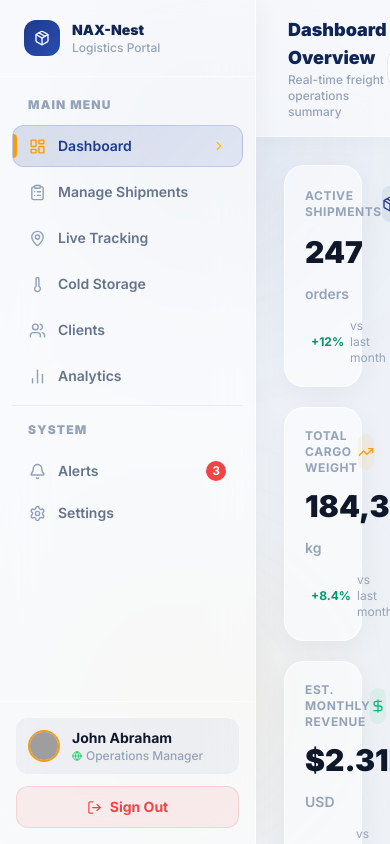
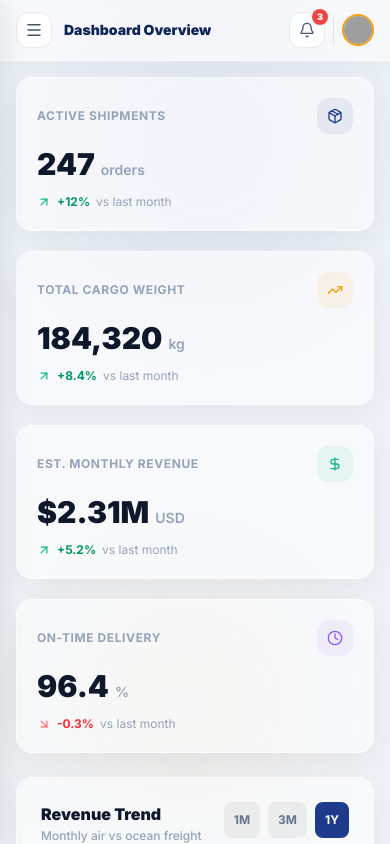
Before and after one commit to artavistadata-del/DashboardNax-eng, a Next.js app: page /dashboard in a window 390 px wide. Built offline with nearby package versions, Linux system fonts and the light colour scheme; sample sign-in values are in the browser's storage; grey boxes are pictures that could not be loaded.

Commit message:
update code agar bisa responsive mobile semua halaman

```diff
--- a/app/dashboard/components/ColdStorageView.tsx
+++ b/app/dashboard/components/ColdStorageView.tsx
@@ -164,14 +164,13 @@ export default function ColdStorageView() {
             { time: '10:20:44', chamber: 'B2', event: 'New cargo loaded — 840 kg fresh produce', type: 'info' },
             { time: '09:15:30', chamber: 'C1', event: 'Defrost cycle initiated and completed', type: 'info' },
           ].map((ev, i) => (
-            <div key={i} className="flex items-center gap-4 text-sm py-2 border-b" style={{ borderColor: 'rgba(0,0,0,0.05)' }}>
+            <div key={i} className="flex flex-wrap items-start sm:items-center gap-2 sm:gap-4 text-sm py-2.5 border-b" style={{ borderColor: 'rgba(0,0,0,0.05)' }}>
               <span className="text-xs font-mono font-bold flex-shrink-0" style={{ color: '#94a3b8' }}>{ev.time}</span>
               <span className="text-xs font-black px-2 py-0.5 rounded-md flex-shrink-0"
                 style={{ background: 'rgba(30,58,138,0.1)', color: '#1e3a8a' }}>{ev.chamber}</span>
-              <span className="flex-1 font-medium" style={{ color: ev.type === 'critical' ? '#ef4444' : ev.type === 'warning' ? '#f59e0b' : '#475569' }}>
+              <span className="flex-1 min-w-0 font-medium text-xs sm:text-sm" style={{ color: ev.type === 'critical' ? '#ef4444' : ev.type === 'warning' ? '#f59e0b' : '#475569' }}>
                 {ev.event}
               </span>
-              <Clock size={12} style={{ color: '#94a3b8' }}/>
             </div>
           ))}
         </div>
--- a/app/dashboard/components/Header.tsx
+++ b/app/dashboard/components/Header.tsx
@@ -1,6 +1,6 @@
 'use client';
 
-import { Search, Bell, Calendar, Download, ChevronDown } from 'lucide-react';
+import { Search, Bell, Calendar, Download, ChevronDown, Menu } from 'lucide-react';
 
 const pageTitles: Record<string, { title: string; sub: string }> = {
   overview:   { title: 'Dashboard Overview', sub: 'Real-time freight operations summary' },
@@ -16,13 +16,14 @@ const pageTitles: Record<string, { title: string; sub: string }> = {
 interface HeaderProps {
   activeMenu: string;
   unreadAlerts?: number;
+  onMenuToggle: () => void;
 }
 
-export default function Header({ activeMenu, unreadAlerts = 3 }: HeaderProps) {
+export default function Header({ activeMenu, unreadAlerts = 3, onMenuToggle }: HeaderProps) {
   const page = pageTitles[activeMenu] ?? { title: 'Dashboard', sub: '' };
 
   return (
-    <header className="flex-shrink-0 px-8 py-4 flex items-center justify-between sticky top-0 z-30"
+    <header className="flex-shrink-0 px-4 sm:px-6 lg:px-8 py-3 sm:py-4 flex items-center justify-between sticky top-0 z-30"
       style={{
         background: 'rgba(255,255,255,0.55)',
         backdropFilter: 'blur(20px)',
@@ -31,21 +32,37 @@ export default function Header({ activeMenu, unreadAlerts = 3 }: HeaderProps) {
         boxShadow: '0 4px 24px rgba(0,0,0,0.03)',
       }}>
 
-      {/* Left — Page title */}
-      <div>
-        <h1 className="text-lg font-black" style={{ color: '#0f2557' }}>{page.title}</h1>
-        <p className="text-xs font-medium" style={{ color: '#94a3b8' }}>{page.sub}</p>
+      {/* Left — Hamburger (mobile) + Page title */}
+      <div className="flex items-center gap-3 min-w-0">
+        {/* Hamburger — visible on mobile only */}
+        <button
+          onClick={onMenuToggle}
+          className="lg:hidden flex-shrink-0 w-9 h-9 flex items-center justify-center rounded-xl transition-all"
+          style={{
+            background: 'rgba(255,255,255,0.8)',
+            border: '1px solid rgba(0,0,0,0.08)',
+          }}
+          aria-label="Open menu"
+          id="hamburger-menu-btn"
+        >
+          <Menu size={18} style={{ color: '#475569' }} />
+        </button>
+
+        <div className="min-w-0">
+          <h1 className="text-sm sm:text-base lg:text-lg font-black truncate" style={{ color: '#0f2557' }}>{page.title}</h1>
+          <p className="text-xs font-medium hidden sm:block" style={{ color: '#94a3b8' }}>{page.sub}</p>
+        </div>
       </div>
 
       {/* Right — Controls */}
-      <div className="flex items-center gap-3">
-        {/* Search */}
+      <div className="flex items-center gap-2 sm:gap-3 flex-shrink-0">
+        {/* Search — hidden on mobile */}
         <div className="relative hidden md:block">
           <Search className="absolute left-3 top-1/2 -translate-y-1/2 w-4 h-4" style={{ color: '#94a3b8' }}/>
           <input
             type="text"
             placeholder="Search AWB, client..."
-            className="pl-9 pr-4 py-2 text-sm font-medium rounded-xl outline-none transition-all w-56"
+            className="pl-9 pr-4 py-2 text-sm font-medium rounded-xl outline-none transition-all w-44 lg:w-56"
             style={{
               background: 'rgba(255,255,255,0.8)',
               border: '1px solid rgba(0,0,0,0.08)',
@@ -54,7 +71,7 @@ export default function Header({ activeMenu, unreadAlerts = 3 }: HeaderProps) {
           />
         </div>
 
-        {/* Date range */}
+        {/* Date range — hidden on mobile & tablet */}
         <button className="hidden lg:flex items-center gap-2 px-3 py-2 rounded-xl text-sm font-semibold transition-all"
           style={{
             background: 'rgba(255,255,255,0.8)',
@@ -66,13 +83,13 @@ export default function Header({ activeMenu, unreadAlerts = 3 }: HeaderProps) {
           <ChevronDown size={13} className="text-slate-400"/>
         </button>
 
-        {/* Export */}
-        <button className="hidden lg:flex items-center gap-2 px-4 py-2 rounded-xl text-sm font-bold text-white transition-all"
+        {/* Export — hidden on small screens */}
+        <button className="hidden sm:flex items-center gap-2 px-3 lg:px-4 py-2 rounded-xl text-xs sm:text-sm font-bold text-white transition-all"
           style={{
             background: 'linear-gradient(135deg, #1e3a8a, #2a4db3)',
             boxShadow: '0 4px 12px rgba(30,58,138,0.3)',
           }}>
-          <Download size={14}/> Export
+          <Download size={14}/> <span className="hidden sm:inline">Export</span>
         </button>
 
         {/* Notification bell */}
@@ -91,7 +108,7 @@ export default function Header({ activeMenu, unreadAlerts = 3 }: HeaderProps) {
         </button>
 
         {/* Avatar */}
-        <div className="flex items-center gap-2.5 pl-3 border-l" style={{ borderColor: 'rgba(0,0,0,0.08)' }}>
+        <div className="flex items-center gap-2.5 pl-2 sm:pl-3 border-l" style={{ borderColor: 'rgba(0,0,0,0.08)' }}>
           <img src="https://i.pravatar.cc/150?img=11" alt="Profile" className="w-8 h-8 rounded-full border-2" style={{ borderColor: '#f59e0b' }}/>
           <div className="hidden lg:block">
             <p className="text-xs font-black leading-tight" style={{ color: '#0f172a' }}>John Abraham</p>
--- a/app/dashboard/components/OverviewView.tsx
+++ b/app/dashboard/components/OverviewView.tsx
@@ -217,12 +217,12 @@ export default function OverviewView() {
 
       {/* Recent Shipments Table */}
       <div className="glass-card overflow-hidden">
-        <div className="px-6 py-4 flex items-center justify-between border-b" style={{ borderColor: 'rgba(0,0,0,0.05)' }}>
+        <div className="px-4 sm:px-6 py-4 flex items-center justify-between border-b" style={{ borderColor: 'rgba(0,0,0,0.05)' }}>
           <h3 className="font-black text-base" style={{ color: '#0f172a' }}>Recent Shipments</h3>
           <span className="badge badge-blue">{recentShipments.length} records</span>
         </div>
-        <div className="overflow-x-auto">
-          <table className="w-full text-sm">
+        <div className="table-scroll-wrapper">
+          <table className="w-full text-sm" style={{ minWidth: '600px' }}>
             <thead>
               <tr className="text-left border-b" style={{ borderColor: 'rgba(0,0,0,0.05)' }}>
                 {['AWB / ID', 'Client', 'Route', 'Type', 'Weight', 'Status'].map(h => (
--- a/app/dashboard/components/Sidebar.tsx
+++ b/app/dashboard/components/Sidebar.tsx
@@ -4,13 +4,15 @@ import { useRouter } from 'next/navigation';
 import {
   LayoutDashboard, ClipboardList, MapPin, Thermometer,
   Users, BarChart2, Bell, Settings, LogOut, ChevronRight,
-  Package, Globe
+  Package, Globe, X
 } from 'lucide-react';
 
 interface SidebarProps {
   activeMenu: string;
   setActiveMenu: (menu: string) => void;
   unreadAlerts?: number;
+  isOpen: boolean;
+  onClose: () => void;
 }
 
 const navItems = [
@@ -27,7 +29,7 @@ const bottomItems = [
   { id: 'settings', label: 'Settings', icon: Settings },
 ];
 
-export default function Sidebar({ activeMenu, setActiveMenu, unreadAlerts = 3 }: SidebarProps) {
+export default function Sidebar({ activeMenu, setActiveMenu, unreadAlerts = 3, isOpen, onClose }: SidebarProps) {
   const router = useRouter();
 
   const handleLogout = () => {
@@ -35,12 +37,17 @@ export default function Sidebar({ activeMenu, setActiveMenu, unreadAlerts = 3 }:
     router.push('/');
   };
 
+  const handleMenuClick = (id: string) => {
+    setActiveMenu(id);
+    onClose(); // close sidebar on mobile after navigation
+  };
+
   const NavBtn = ({ item, badge }: { item: typeof navItems[0]; badge?: number }) => {
     const isActive = activeMenu === item.id;
     const Icon = item.icon;
     return (
       <button
-        onClick={() => setActiveMenu(item.id)}
+        onClick={() => handleMenuClick(item.id)}
         className="w-full flex items-center gap-3 px-4 py-2.5 rounded-xl transition-all duration-200 group relative text-sm font-semibold"
         style={isActive ? {
           background: 'linear-gradient(135deg, rgba(30,58,138,0.15), rgba(42,77,179,0.1))',
@@ -69,26 +76,52 @@ export default function Sidebar({ activeMenu, setActiveMenu, unreadAlerts = 3 }:
   };
 
   return (
-    <aside className="w-64 flex flex-col flex-shrink-0 z-30 relative"
+    <>
+      {/* Mobile overlay backdrop */}
+      {isOpen && (
+        <div
+          className="fixed inset-0 bg-black/40 z-40 lg:hidden"
+          onClick={onClose}
+          aria-label="Close sidebar"
+        />
+      )}
+
+      {/* Sidebar */}
+      <aside
+        className={`
+          fixed inset-y-0 left-0 z-50 w-64 flex flex-col flex-shrink-0
+          transform transition-transform duration-300 ease-in-out
+          lg:static lg:translate-x-0 lg:z-30
+          ${isOpen ? 'translate-x-0' : '-translate-x-full'}
+        `}
         style={{
-        background: 'rgba(255,255,255,0.6)',
+          background: 'rgba(255,255,255,0.97)',
           backdropFilter: 'blur(20px)',
           WebkitBackdropFilter: 'blur(20px)',
           borderRight: '1px solid rgba(255,255,255,0.7)',
-        boxShadow: '4px 0 24px rgba(0,0,0,0.04)',
+          boxShadow: '4px 0 24px rgba(0,0,0,0.08)',
         }}>
 
-      {/* ── Logo ── */}
+        {/* ── Logo + Close Button (mobile) ── */}
         <div className="px-6 py-5 flex items-center gap-3 border-b"
           style={{ borderColor: 'rgba(255,255,255,0.6)' }}>
           <div className="w-9 h-9 rounded-xl flex items-center justify-center flex-shrink-0"
             style={{ background: 'linear-gradient(135deg, #1e3a8a, #2a4db3)' }}>
             <Package size={16} className="text-white" />
           </div>
-        <div>
+          <div className="flex-1">
             <p className="font-black text-sm" style={{ color: '#0f2557' }}>NAX-Nest</p>
             <p className="text-xs font-medium" style={{ color: '#94a3b8' }}>Logistics Portal</p>
           </div>
+          {/* Close button — mobile only */}
+          <button
+            onClick={onClose}
+            className="lg:hidden w-8 h-8 flex items-center justify-center rounded-lg transition-colors"
+            style={{ background: 'rgba(0,0,0,0.05)', color: '#64748b' }}
+            aria-label="Close menu"
+          >
+            <X size={16} />
+          </button>
         </div>
 
         {/* ── Navigation ── */}
@@ -133,5 +166,6 @@ export default function Sidebar({ activeMenu, setActiveMenu, unreadAlerts = 3 }:
           </button>
         </div>
       </aside>
+    </>
   );
 }
--- a/app/dashboard/components/TrackingView.tsx
+++ b/app/dashboard/components/TrackingView.tsx
@@ -77,7 +77,7 @@ export default function TrackingView() {
   const [selected, setSelected] = useState(trackingData[0]);
 
   return (
-    <div className="grid grid-cols-1 lg:grid-cols-3 gap-5 animate-fade-up">
+    <div className="flex flex-col lg:grid lg:grid-cols-3 gap-5 animate-fade-up">
       {/* Left — Shipment List */}
       <div className="space-y-3">
         <h3 className="font-black text-sm uppercase tracking-wider" style={{ color: '#94a3b8' }}>Active Shipments</h3>
--- a/app/dashboard/page.tsx
+++ b/app/dashboard/page.tsx
@@ -22,12 +22,24 @@ export default function DashboardPage() {
   const router = useRouter();
   const [isMounted, setIsMounted] = useState(false);
   const [activeMenu, setActiveMenu] = useState<MenuId>('overview');
+  const [sidebarOpen, setSidebarOpen] = useState(false);
 
   useEffect(() => {
     setIsMounted(true);
     const isLoggedIn = localStorage.getItem('isLoggedIn');
     if (!isLoggedIn) router.push('/');
   }, [router]);
+
+  // Close sidebar on resize to desktop
+  useEffect(() => {
+    const handleResize = () => {
+      if (window.innerWidth >= 1024) {
+        setSidebarOpen(false);
+      }
+    };
+    window.addEventListener('resize', handleResize);
+    return () => window.removeEventListener('resize', handleResize);
+  }, []);
 
   if (!isMounted) return null;
 
@@ -59,14 +71,20 @@ export default function DashboardPage() {
         activeMenu={activeMenu}
         setActiveMenu={(m) => setActiveMenu(m as MenuId)}
         unreadAlerts={UNREAD_ALERTS}
+        isOpen={sidebarOpen}
+        onClose={() => setSidebarOpen(false)}
       />
 
       {/* Main area */}
-      <div className="flex-1 flex flex-col overflow-hidden relative z-10">
-        <Header activeMenu={activeMenu} unreadAlerts={UNREAD_ALERTS} />
+      <div className="flex-1 flex flex-col overflow-hidden relative z-10 min-w-0">
+        <Header
+          activeMenu={activeMenu}
+          unreadAlerts={UNREAD_ALERTS}
+          onMenuToggle={() => setSidebarOpen(prev => !prev)}
+        />
 
         <main className="flex-1 overflow-y-auto">
-          <div className="p-7 max-w-[1400px] mx-auto w-full">
+          <div className="p-4 sm:p-6 lg:p-7 max-w-[1400px] mx-auto w-full">
             {renderContent()}
           </div>
         </main>
--- a/app/globals.css
+++ b/app/globals.css
@@ -1,3 +1,4 @@
+@import url('https://fonts.googleapis.com/css2?family=Inter:wght@400;500;600;700;800;900&display=swap');
 @import "tailwindcss";
 
 :root {
@@ -15,6 +16,7 @@
 
 * {
   box-sizing: border-box;
+  -webkit-tap-highlight-color: transparent;
 }
 
 body {
@@ -22,6 +24,9 @@ body {
   background: var(--nax-bg);
   color: var(--nax-text);
   min-height: 100vh;
+  -webkit-font-smoothing: antialiased;
+  -moz-osx-font-smoothing: grayscale;
+  overflow-x: hidden;
 }
 
 /* ===== SCROLLBAR ===== */
@@ -123,3 +128,52 @@ body {
 .badge-red    { background: rgba(239,68,68,0.1);  color: #991b1b; border-color: rgba(239,68,68,0.2);  }
 .badge-purple { background: rgba(139,92,246,0.1); color: #5b21b6; border-color: rgba(139,92,246,0.2); }
 .badge-gray   { background: rgba(100,116,139,0.1);color: #475569; border-color: rgba(100,116,139,0.2);}
+
+/* ===== MOBILE RESPONSIVE UTILITIES ===== */
+
+/* Prevent horizontal overflow on mobile */
+.mobile-scroll-x {
+  overflow-x: auto;
+  -webkit-overflow-scrolling: touch;
+}
+
+/* Mobile card stack (cards become full-width) */
+@media (max-width: 640px) {
+  .glass-card {
+    border-radius: 1rem;
+  }
+
+  /* Compact padding on mobile */
+  .mobile-compact {
+    padding: 1rem !important;
+  }
+}
+
+/* Touch-friendly buttons */
+@media (max-width: 768px) {
+  button {
+    min-height: 36px;
+  }
+}
+
+/* Prevent text overflow on small screens */
+.text-ellipsis-mobile {
+  overflow: hidden;
+  text-overflow: ellipsis;
+  white-space: nowrap;
+  max-width: 100%;
+}
+
+/* Mobile table wrapper */
+.table-scroll-wrapper {
+  overflow-x: auto;
+  -webkit-overflow-scrolling: touch;
+  border-radius: 0 0 1.25rem 1.25rem;
+}
+
+/* Safe area for notched phones */
+@supports (padding-bottom: env(safe-area-inset-bottom)) {
+  .safe-bottom {
+    padding-bottom: env(safe-area-inset-bottom);
+  }
+}
--- a/app/layout.tsx
+++ b/app/layout.tsx
@@ -13,6 +13,12 @@ export const metadata: Metadata = {
   description: "NAX (U.S.A.), INC. — Premium freight forwarding & cold chain logistics platform serving the U.S. West Coast.",
 };
 
+export const viewport = {
+  width: 'device-width',
+  initialScale: 1,
+  maximumScale: 1,
+};
+
 export default function RootLayout({
   children,
 }: Readonly<{
--- a/app/page.tsx
+++ b/app/page.tsx
@@ -120,10 +120,10 @@ export default function LoginPage() {
       </div>
 
       {/* ── RIGHT PANEL — Login Form ── */}
-      <div className="flex-1 flex items-center justify-center p-8 relative z-10">
+      <div className="flex-1 flex items-center justify-center p-5 sm:p-8 relative z-10">
         <div className="w-full max-w-md">
           {/* Mobile logo */}
-          <div className="flex lg:hidden items-center gap-3 mb-10 justify-center">
+          <div className="flex lg:hidden items-center gap-3 mb-8 justify-center">
             <div className="w-10 h-10 rounded-xl flex items-center justify-center"
               style={{ background: 'linear-gradient(135deg, #f59e0b, #fbbf24)' }}>
               <span className="text-white font-black text-sm">N</span>
@@ -132,7 +132,7 @@ export default function LoginPage() {
           </div>
 
           {/* Card */}
-          <div className="animate-fade-up rounded-3xl p-10"
+          <div className="animate-fade-up rounded-2xl sm:rounded-3xl p-6 sm:p-10"
             style={{
               background: 'rgba(255,255,255,0.07)',
               backdropFilter: 'blur(24px)',
```
Also changed, not shown: app/dashboard/components/AlertsView.tsx (+11 -11 lines), app/dashboard/components/AnalyticsView.tsx (+8 -6 lines), app/dashboard/components/ShipmentsView.tsx (+6 -6 lines). Lines whose indentation alone changed are shown as unchanged.
